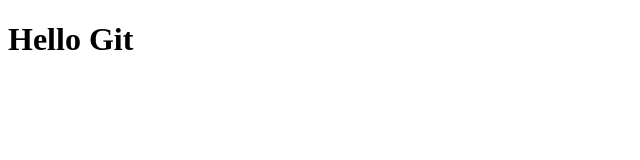
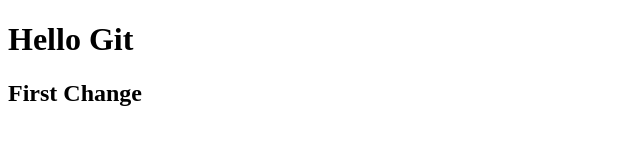
Before and after one commit to xsairaj09/lets-learn-git, a plain HTML site: page index.html in a window 1280 px wide. Shown: the whole page, without its empty margins (0-640 px from the left). Drawn offline with Linux system fonts and the light colour scheme.

Commit message:
new message

```diff
--- a/index.html
+++ b/index.html
@@ -6,5 +6,6 @@
   </head>
   <body>
     <h1>Hello Git </h1>
+    <h2>First Change</h2>
   </body>
 </html>
```
